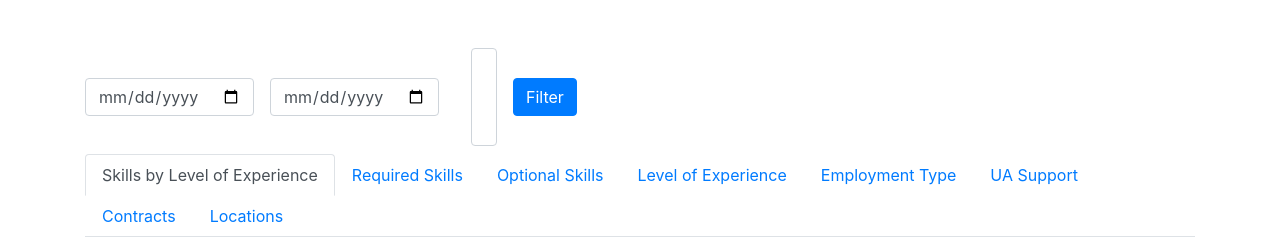
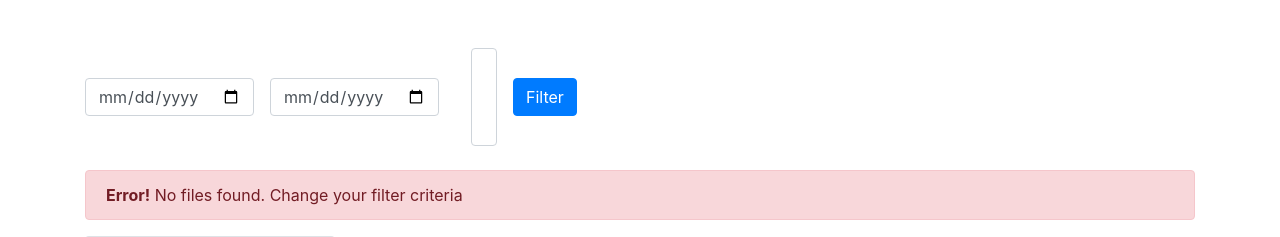
Before and after one commit to danieladdisonorg/Jobsite-Scraper-and-Analyzer, a Flask app: page /scraping/diagrams in a window 1280 px wide. Shown: the top 237 px of the page. Run offline with Flask 3, Linux system fonts and the light colour scheme; lists and menus that the app fills with data are empty; parts of the project's set-up code (start-up, migrations or seed data) failed here and were passed over; some libraries are stand-ins or nearby versions.

Commit message:
Update template to handle of processing diagrams by celery, and letting users button to check if results are ready

```diff
--- a/web_server/templates/diagrams.html
+++ b/web_server/templates/diagrams.html
@@ -23,6 +23,7 @@
     {% block stylesheets %}{% endblock stylesheets %}
 
   </head>
+
   <body>
 
     <div class="container mt-5">
@@ -41,8 +42,27 @@
           {{scraping_data_form.files_name.label(class='sr-only')}}
           {{scraping_data_form.files_name(class='form-control', placeholder='To date')}}
         </div>
+        {% if diagrams_task_id %}
+          <!--   If we receive diagram id then we are removing ability to filter
+               and forcing user to see results of his filters criteria.
+               -->
+          <a href="{{ url_for('diagrams.get_diagrams_result', task_id=diagrams_task_id) }}" class="btn btn-info mb-2">Check Diagrams</a>
+        {% else %}
           <button type="submit" class="btn btn-primary mb-2">Filter</button>
+        {% endif %}
       </form>
+      <!--check for erroe-->
+      {% if diagram_error %}
+        <div class="alert alert-danger mt-3">
+          <strong>Error!</strong> {{ diagram_error }}
+        </div>
+      {% endif %}
+
+      {% if diagrams_task_id %}
+        <div class="alert alert-info mt3">
+          <strong>Your diagrams are being processed. Please wait.</strong>
+        </div>
+      {% endif %}
 
       <!-- Tabs -->
       <ul class="nav nav-tabs" id="myTab" role="tablist">
```
Lines whose indentation alone changed are shown as unchanged.
